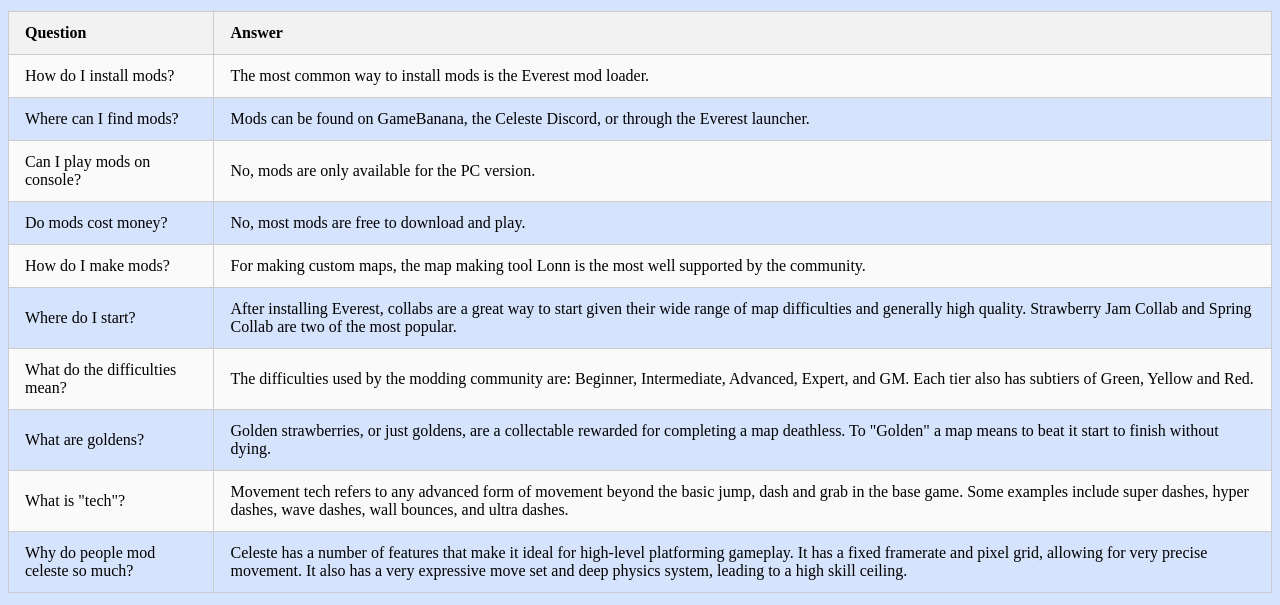
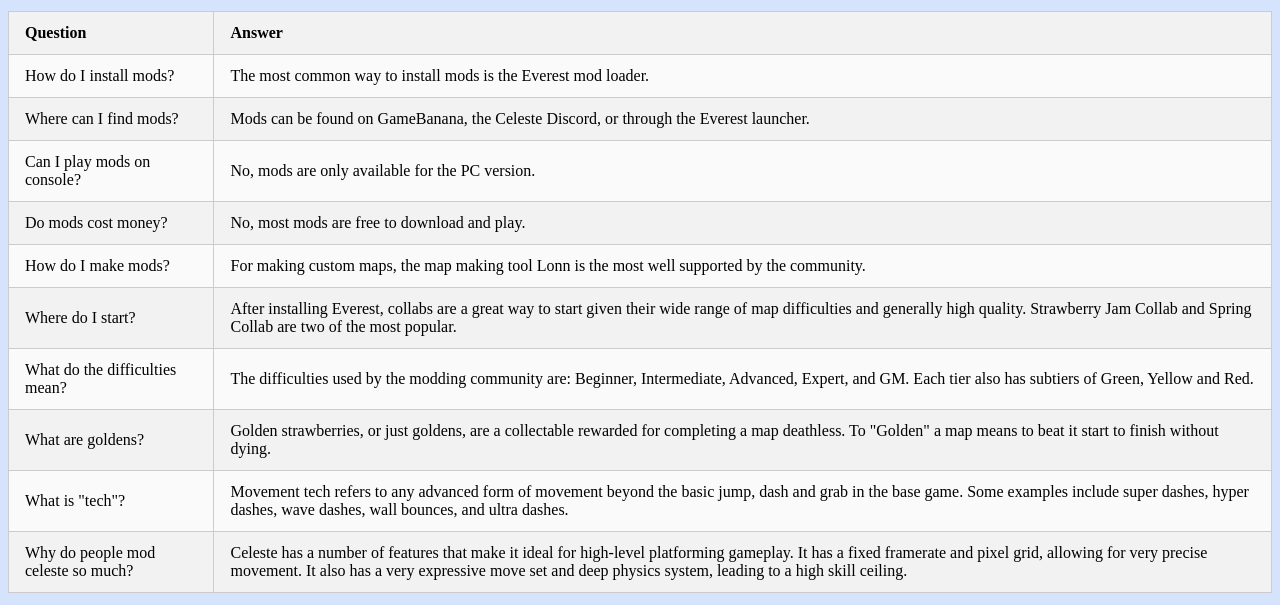
Before and after one commit to r0ckwav3/cs291a-project1, a plain HTML site: page interests/celeste.html in a window 1280 px wide. Shown: the part 195-800 px from the top of the page. Drawn offline with Linux system fonts and the light colour scheme.

Commit message:
final style update I swear

```diff
--- a/interests/styles.css
+++ b/interests/styles.css
@@ -20,6 +20,10 @@ body {
   font-weight: bold;
 }
 
+.faq-table tr {
+  background-color: #f2f2f2;
+}
+
 .faq-table tr:nth-child(even) {
   background-color: #fafafa;
 }
```
